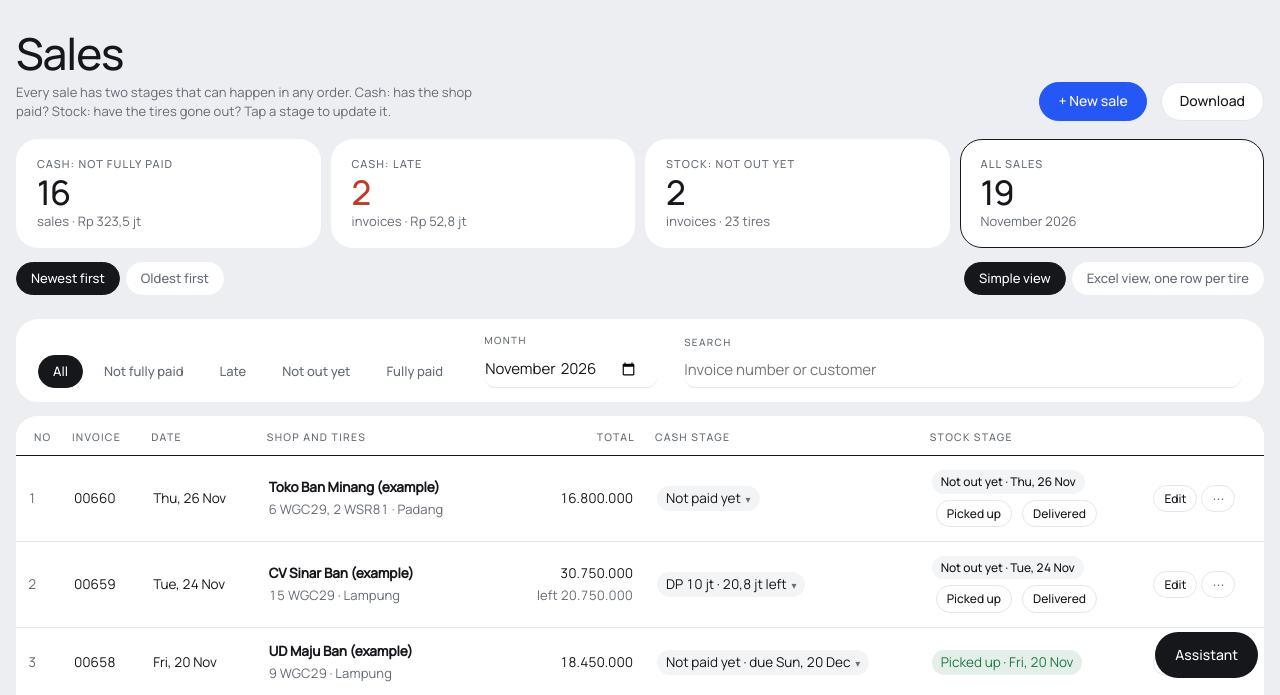
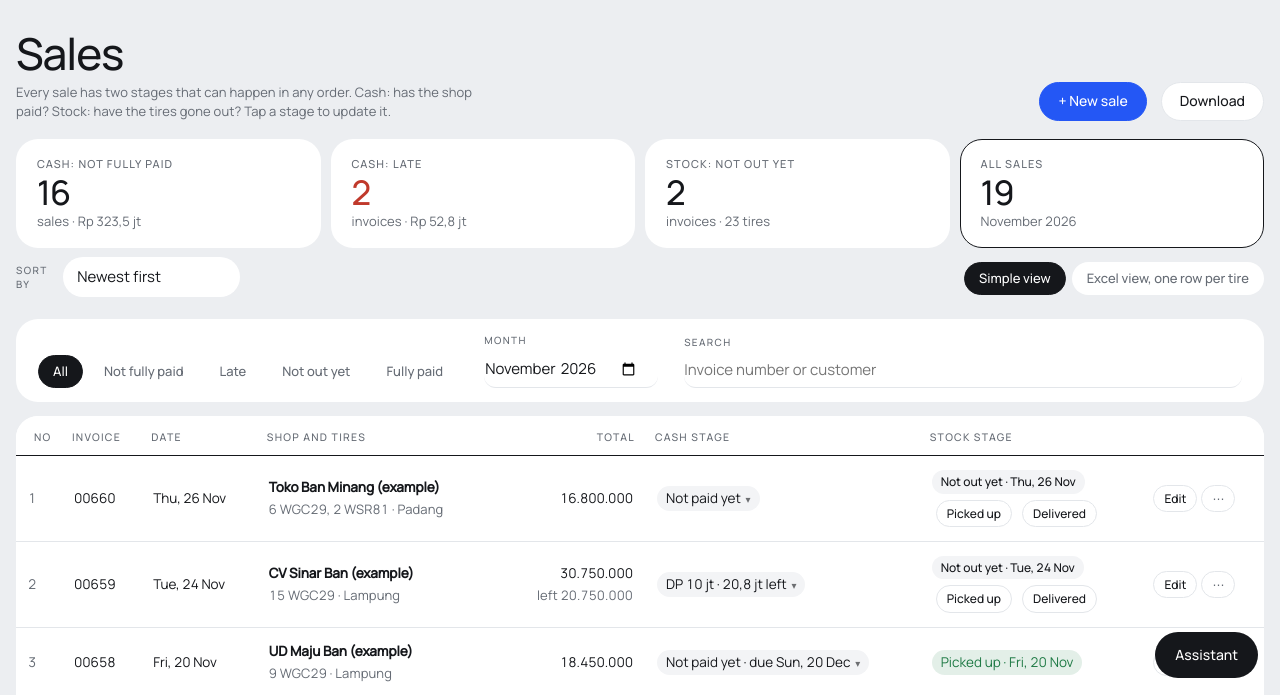
Before and after one commit to renaldoliao/windpower-tire-testing, a plain HTML site: page index.html in a window 1280 px wide. Both pictures are taken after a click on the link "Sales". Shown: the part 100-795 px from the top of the page. Drawn offline with Linux system fonts and the light colour scheme.

Commit message:
Sales: sort by date, money due, still owed, biggest sale or shop name
Co-Authored-By: Claude Opus 5.5 <noreply@anthropic.com>
Claude-Session: https://claude.ai/code/session_01Lce5qZyKVYWdepefwCyP9o

```diff
--- a/index.html
+++ b/index.html
@@ -718,6 +718,7 @@ tr.inl td{background:var(--paper);padding:0 12px 14px!important}tr.irow.open td{
 .txopt:hover{border-color:var(--accent)}.txopt b{font-size:18px;font-weight:500;letter-spacing:-0.01em}.txopt span{font-size:14px;color:var(--muted)}
 .btn.big{padding:14px 26px;font-size:16px;white-space:nowrap}@media (max-width:520px){.qacts .btn.big{width:100%;text-align:center}}.rowend{white-space:nowrap}.rowend .mini{margin-left:4px}
 .tabbar a{font-size:11px!important}
+.sortsel select{border:0;background:var(--sheet);border-radius:999px;padding:9px 14px;font:inherit;color:var(--ink)}.sortsel{display:flex;align-items:center;gap:10px}
 .vrow{display:flex;gap:10px;flex-wrap:wrap;justify-content:space-between;align-items:center}
 </style>
 </head>
@@ -1130,7 +1131,8 @@ function pageSales(){
   if(s.f==='late')list=list.filter(e=>inf[e.id].st==='late');
   if(s.f==='paid')list=list.filter(e=>!e.void&&inf[e.id].open<0.5);
   if(q)list=list.filter(e=>(e.nota||'').toLowerCase().includes(q)||cname(e.k).toLowerCase().includes(q));
-  list.sort((a,b)=>a.d<b.d?-1:a.d>b.d?1:String(a.nota).localeCompare(String(b.nota)));if((s.sort||'new')==='new')list.reverse();
+  list.sort((a,b)=>a.d<b.d?-1:a.d>b.d?1:String(a.nota).localeCompare(String(b.nota)));const so=s.sort||'new';if(so==='new')list.reverse();
+  else if(so!=='old'){const cc=now(),I0={};list.forEach(e=>I0[e.id]=saleInfo(e,cc));const by={shop:(a,b)=>cname(a.k).localeCompare(cname(b.k)),big:(a,b)=>I0[b.id].tot-I0[a.id].tot,owed:(a,b)=>I0[b.id].open-I0[a.id].open,due:(a,b)=>{const da=I0[a.id].open>0.5?(I0[a.id].o?I0[a.id].o.due:a.d):'9999',db=I0[b.id].open>0.5?(I0[b.id].o?I0[b.id].o.due:b.d):'9999';return da<db?-1:da>db?1:0;}}[so];if(by){list.sort(by);list=list.filter(e=>!e.void).concat(list.filter(e=>e.void));}}
   if(s.view==='inv')return salesByInvoice(list,inf,allMonths);
   let r=0,tq=0,tt=0,tp=0,to=0;
   const cell=(e,f,i,html)=>html;
@@ -1176,7 +1178,7 @@ function goCell(e,ed){if(e.void)return '';
   if(e.stage==='planned')return `<div class="gocell"><span class="small">${L('Going out','Keluar')} ${esc(fd(e.d))}</span>${ed?`<span class="row"><button class="mini" data-act="went" data-how="pickup" data-id="${e.id}">${L('Picked up','Diambil')}</button><button class="mini" data-act="went" data-how="deliver" data-id="${e.id}">${L('Delivered','Dikirim')}</button></span>`:''}</div>`;
   const lab=e.go==='deliver'?L('Delivered','Dikirim'):L('Picked up','Diambil');
   return ed?`<button class="mini ghost" data-act="sl-go" data-id="${e.id}" title="${L('Tap to switch','Ketuk untuk ganti')}">${lab}</button>`:esc(lab);}
-function viewSeg(){const v=S.sl.view||'inv',so=S.sl.sort||'new';return `<div class="vrow"><div class="seg vseg" role="group" aria-label="Sort">${[['new',L('Newest first','Terbaru dulu')],['old',L('Oldest first','Terlama dulu')]].map(([k,l])=>`<button type="button" data-act="sl-sort" data-v="${k}" aria-pressed="${so===k}">${l}</button>`).join('')}</div><div class="seg vseg" role="group" aria-label="View">${[['inv',L('Simple view','Tampilan simpel')],['tire',L('Excel view, one row per tire','Tampilan Excel, satu baris per ban')]].map(([k,l])=>`<button type="button" data-act="sl-view" data-v="${k}" aria-pressed="${v===k}">${l}</button>`).join('')}</div></div>`;}
+function viewSeg(){const v=S.sl.view||'inv',so=S.sl.sort||'new';return `<div class="vrow"><label class="tsel sortsel"><span class="micro">${L('Sort by','Urutkan')}</span><select data-act-change="sl-sort">${[['new',L('Newest first','Terbaru dulu')],['old',L('Oldest first','Terlama dulu')],['due',L('Money due soonest','Jatuh tempo terdekat')],['owed',L('Most still owed','Sisa utang terbesar')],['big',L('Biggest sale','Penjualan terbesar')],['shop',L('Shop name A to Z','Nama toko A ke Z')]].map(([k,l])=>`<option value="${k}"${so===k?' selected':''}>${l}</option>`).join('')}</select></label><div class="seg vseg" role="group" aria-label="View">${[['inv',L('Simple view','Tampilan simpel')],['tire',L('Excel view, one row per tire','Tampilan Excel, satu baris per ban')]].map(([k,l])=>`<button type="button" data-act="sl-view" data-v="${k}" aria-pressed="${v===k}">${l}</button>`).join('')}</div></div>`;}
 function payPill(e,I){if(e.void)return '';
   const ed=editable(),btn=(cls,txt)=>`<button type="button" class="st ${cls} stbtn"${ed?` data-act="sl-pq" data-id="${e.id}"`:' disabled'}>${txt}${ed?' <span class="caret">▾</span>':''}</button>`;
   if(I.st==='plan'){if(I.open<0.5)return btn('st-paid',L('Fully paid','Lunas')+' · '+esc([...new Set(I.pays.map(howWord))].join(' + ')));if(I.chq&&I.chq.length)return btn('st-chq',`${L('Giro, clears','Giro, cair')} ${esc(fd(I.chq[0].clear))}`);return btn('st-due',I.paid>0.5?L(`DP ${sh2(I.paid)} · ${sh2(I.open)} left`,`DP ${sh2(I.paid)} · sisa ${sh2(I.open)}`):L('Not paid yet','Belum dibayar'));}
@@ -2046,7 +2048,7 @@ document.addEventListener('click',async ev=>{const b=ev.target.closest('[data-ac
   if(act==='todo-toggle'){S.todoOpen=!S.todoOpen;render();return;}
 });
 document.addEventListener('input',ev=>{const el=ev.target;if(el.dataset&&el.dataset.pq&&S.sl.pq){S.sl.pq[el.dataset.pq]=el.value;}});
-document.addEventListener('change',ev=>{const el=ev.target;if(el.dataset&&el.dataset.pq&&S.sl.pq){S.sl.pq[el.dataset.pq]=el.value;}});
+document.addEventListener('change',ev=>{const el=ev.target;if(el.dataset&&el.dataset.pq&&S.sl.pq){S.sl.pq[el.dataset.pq]=el.value;}if(el.dataset&&el.dataset.actChange==='sl-sort'){S.sl.sort=el.value;render();}});
 document.addEventListener('input',ev=>{const el=ev.target,f=S.f;if(!f||!el.dataset)return;
   const upd=()=>{const t=$('#f-sum');if(t)t.innerHTML=fsum(f);const ws3=whStock(),src3=f.kind==='out-stock'?(f.sub==='move'?f.from:f.wh):null;f.lines.forEach((l,i)=>{const x=$(`#flt-${i}`);if(x)x.textContent=rp(n(l.q)*n(l.u));const w=$(`#flw-${i}`);if(w&&src3){const have=n(ws3[l.p+'|'+src3]);w.textContent=n(l.q)>have?L(`Only ${have} in stock`,`Stok hanya ${have}`):'';}});};
   if(el.dataset.ff){f[el.dataset.ff]=el.value;upd();return;}
```
